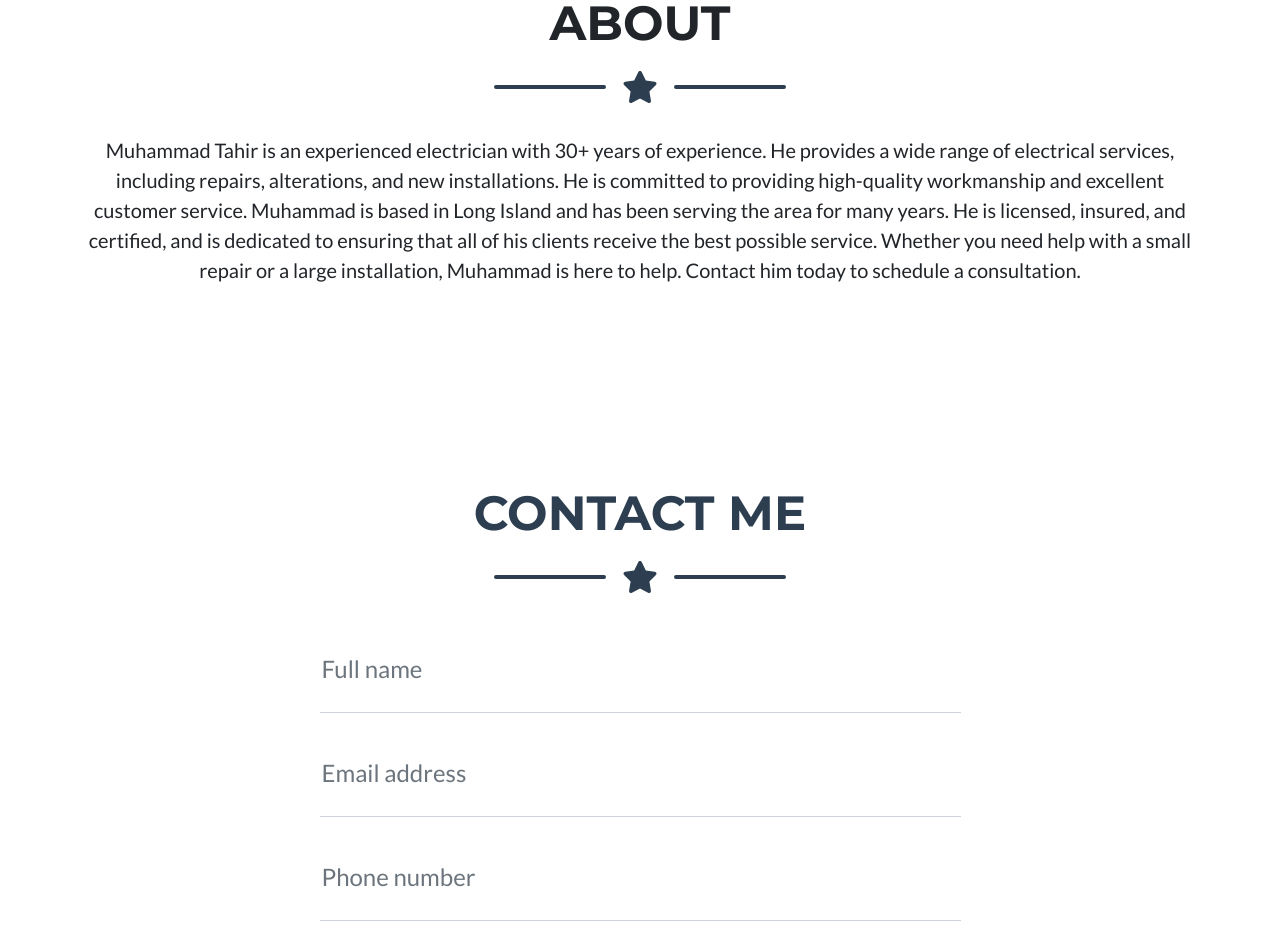
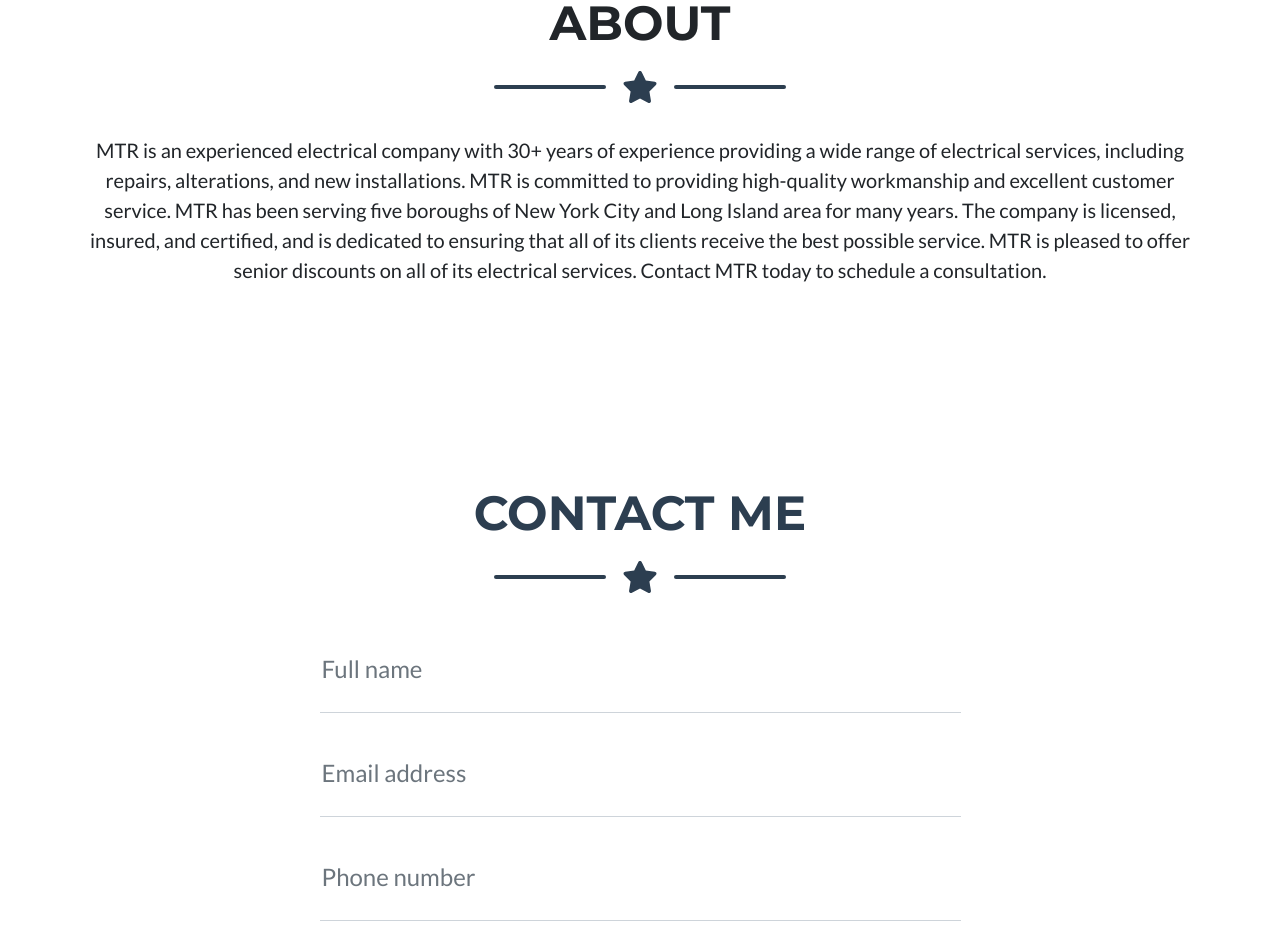
Before and after one commit to mraza007/mtr-electric, a plain HTML site: page index.html in a window 1280 px wide. Shown: the part 1751-2676 px from the top of the page. Drawn offline with nearby package versions, Linux system fonts and the light colour scheme.

Commit message:
Update index.html

```diff
--- a/index.html
+++ b/index.html
@@ -108,7 +108,7 @@
                 </div>
                 <!-- About Section Content-->
                 <div class="row">
-                    <div class="col-lg-12 ms-auto text-center"><p class="lead">Muhammad Tahir is an experienced electrician with 30+ years of experience. He provides a wide range of electrical services, including repairs, alterations, and new installations. He is committed to providing high-quality workmanship and excellent customer service. Muhammad is based in Long Island and has been serving the area for many years. He is licensed, insured, and certified, and is dedicated to ensuring that all of his clients receive the best possible service. Whether you need help with a small repair or a large installation, Muhammad is here to help. Contact him today to schedule a consultation.</p></div>
+                    <div class="col-lg-12 ms-auto text-center"><p class="lead">MTR is an experienced electrical company with 30+ years of experience providing a wide range of electrical services, including repairs, alterations, and new installations. MTR is committed to providing high-quality workmanship and excellent customer service. MTR has been serving five boroughs of New York City and Long Island area for many years. The company is licensed, insured, and certified, and is dedicated to ensuring that all of its clients receive the best possible service. MTR is pleased to offer senior discounts on all of its electrical services. Contact MTR today to schedule a consultation.</p></div>
                 </div>
             </div>
         </section>
```
